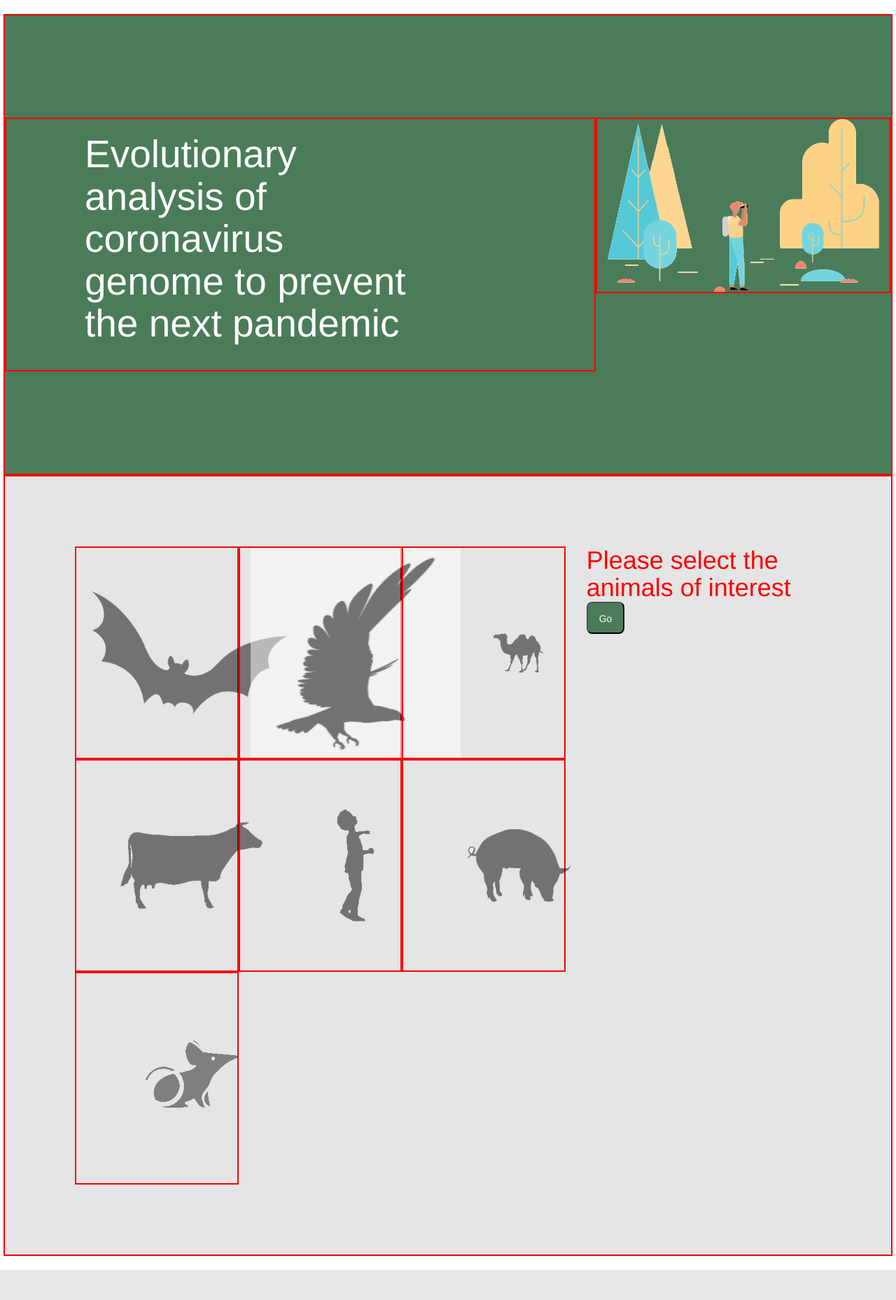
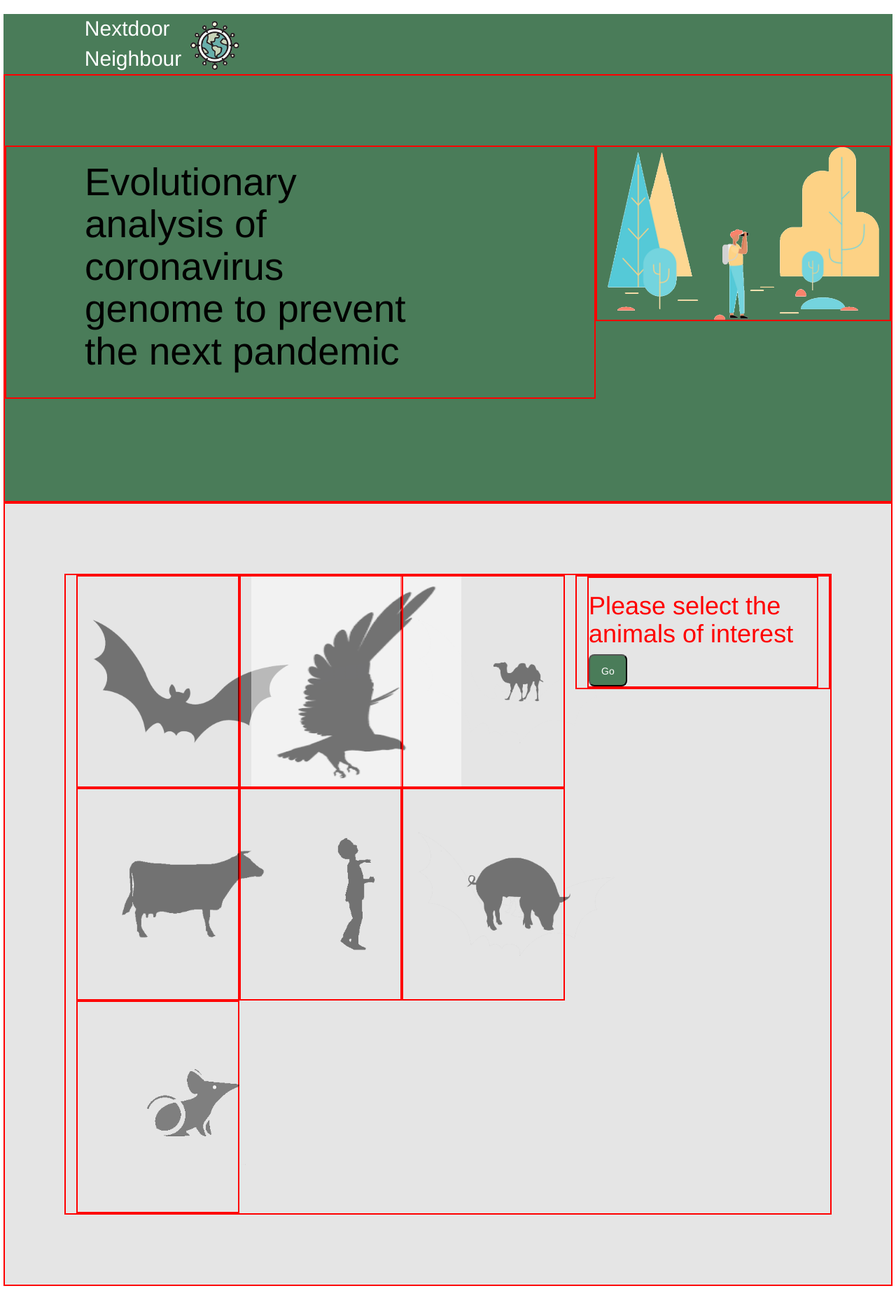
Before and after one commit to abdulamaher/covid_evolutioanry_analysis, a Flask app: page / in a window 1280 px wide. Shown: the whole page at 70% size. Before the commit the page ends 1815 px from the top, so only its background shows below. Run offline with Flask 2, Linux system fonts and the light colour scheme; some libraries are stand-ins or nearby versions.

Commit message:
Added navbar.

```diff
--- a/web/static/css/main.css
+++ b/web/static/css/main.css
@@ -1,14 +1,46 @@
 body {
     margin: 0;
+    min-width: 550px;
+    width: auto;
     padding: 20px;
     font-family: Raleway, Helvetica, Arial, sans-serif;
     color: #444;
 }
 
+.row.display-flex {
+  display: flex;
+  flex-wrap: wrap;
+}
+.row.display-flex > [class*='col-'] {
+  display: flex;
+  flex-direction: column;
+}
+
+.nav {
+    background-color: #4A7C59;
+}
+
+    .nav .nav_text {
+        color: white;
+        font-size: 30px;
+        margin: auto;
+        text-align: left;
+        padding-left: 10px;
+
+    }
+    .nav .nav_logo {
+        margin: auto;
+        padding-top: 10px;
+        padding-left: 40px;
+        max-height: 80px;
+        height: 100%;
+        width: auto;
+    }
+
 .home_landing {
     background-color: #4A7C59;
     position: relative;
-    padding-top: 146px;
+    padding-top: 100px;
     padding-bottom: 146px;
     border: 2px solid red; }
 
@@ -18,7 +50,7 @@ body {
         padding-left: 16px;
         padding-right: 16px;
         padding-bottom: 26px;
-        color: white;
+        color: black;
         font-size: 55px;
         max-width: 505px; }
 
@@ -42,13 +74,15 @@ body {
 }
 
 .home_icons:hover {
-    opacity: 1
+    opacity: 1 !important;
 }
 
 .home_select_r {}
     .home_select_r h1 {
         color:red;
-        margin: auto;
+    }
+    .home_select_r .home_select_r_content {
+        border: 2px solid red;
     }
 
 .button {
--- a/web/templates/base.html
+++ b/web/templates/base.html
@@ -6,7 +6,25 @@
 
 <html>
 <head>
-	<title> Next-Door Neighbor </title>
+	<title> Next-Door Neighbour </title>
 </head>
-<body> {% block body %} {% endblock %} </body>
+
+
+<body>
+	<div class="nav row">
+		<div class="row" style="max-width: 1920px; margin: auto">
+			<div class="col-lg-1"> </div>
+				<a href = '/'>
+					<div class="nav_text hidden-xs hidden-sm hidden-md col-lg-1 align-self-center">
+						Nextdoor Neighbour
+					</div>
+					<div class="col-lg-1">
+						<img class="nav_logo" src="{{url_for('static', filename='images/logo.png')}}"> </img>
+					</div>
+				</a>
+			</div>
+		</div>
+	</div>
+	<div> {% block content %} {% endblock %} </div>
+</body>
 </html>
--- a/web/templates/home_page.html
+++ b/web/templates/home_page.html
@@ -1,5 +1,5 @@
 {% extends 'base.html' %}
-{% block body %}
+{% block content %}
 
 	<script src="{{url_for('static', filename='js/home_page.js')}}"> </script>
 
@@ -16,7 +16,7 @@
 
 	<section class="home_select row">
 		<div style="max-width: 1920px; margin: auto">
-			<div class="row">
+			<div class="row" style="border: 2px solid red;">
 				<div class="col-lg-8 col-xs-12">
 
 				{% for animal in animals %}
@@ -27,13 +27,15 @@
 
 				</div>
 
-				<div class="home_select_r col-lg-4 col-xs-12">
-					<h1> Please select the animals of interest </h1>
-					<button class="button" onclick="getResultClickHandler(this)"> Go </button>
+				<div class="home_select_r col-lg-4 col-xs-12 align-self-center" style="border: 2px solid red">
+					<div class="home_select_r_content">
+						<h1> Please select the animals of interest </h1>
+						<button class="button" onclick="getResultClickHandler(this)"> Go </button>
+					</div>
 				</div>
 
 			</div>
 		</div>
 	</section>
 
-{% endblock body %}
+{% endblock content %}
```
